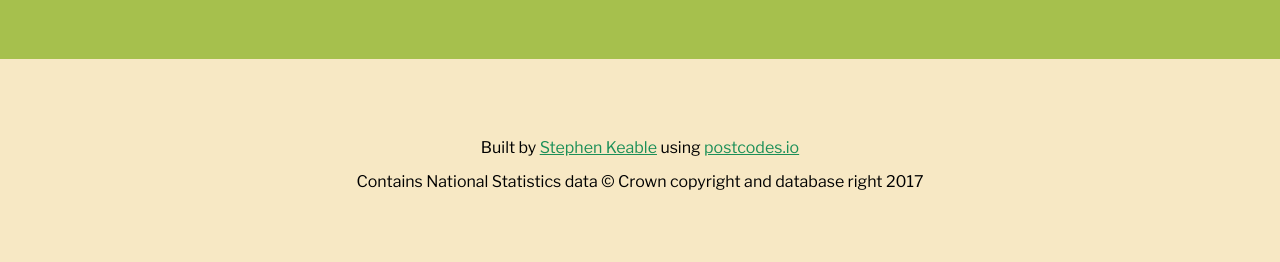
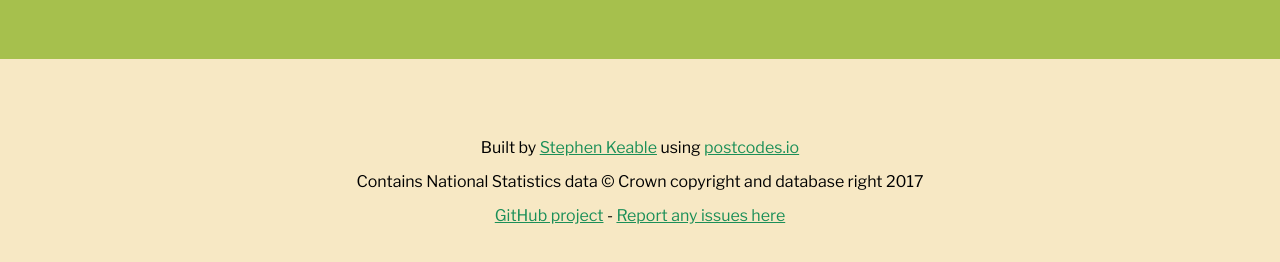
Before and after one commit to stephenkeable/ccg-lookup, a plain HTML site: page index.html in a window 1280 px wide. Shown: the part 502-764 px from the top of the page. Drawn offline with nearby package versions, Linux system fonts and the light colour scheme.

Commit message:
github links

```diff
--- a/index.html
+++ b/index.html
@@ -59,6 +59,7 @@
             <div class="pure-u-1">
                 <p>Built by <a href="http://www.stephenkeable.co.uk">Stephen Keable</a> using <a href="https://postcodes.io">postcodes.io</a></p>
                 <p>Contains National Statistics data © Crown copyright and database right 2017</p>
+                <p><a href="https://github.com/stephenkeable/ccg-lookup">GitHub project</a> - <a href="https://github.com/stephenkeable/ccg-lookup/issues">Report any issues here</a></p>
             </div>
         </div>
 
```
